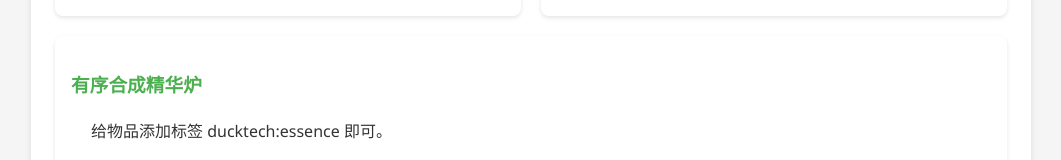
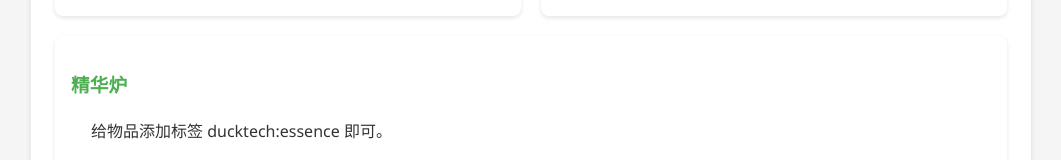
Before and after one commit to kongzhongtitian/kongzhongtitian.github.io, a plain HTML site: page wiki/ducktech/home.html in a window 1280 px wide. Shown: the part 1372-1532 px from the top of the page, without its empty margins (109-1170 px from the left). Drawn offline with Linux system fonts and the light colour scheme.

Commit message:
Update home.html

```diff
--- a/wiki/ducktech/home.html
+++ b/wiki/ducktech/home.html
@@ -189,7 +189,7 @@
                     </ul>
                 </div>
               <div class="card">
-                    <h3>有序合成精华炉</h3>
+                    <h3>精华炉</h3>
                     <ul>
                         <p>给物品添加标签 ducktech:essence 即可。</p>
                     </ul>
```
